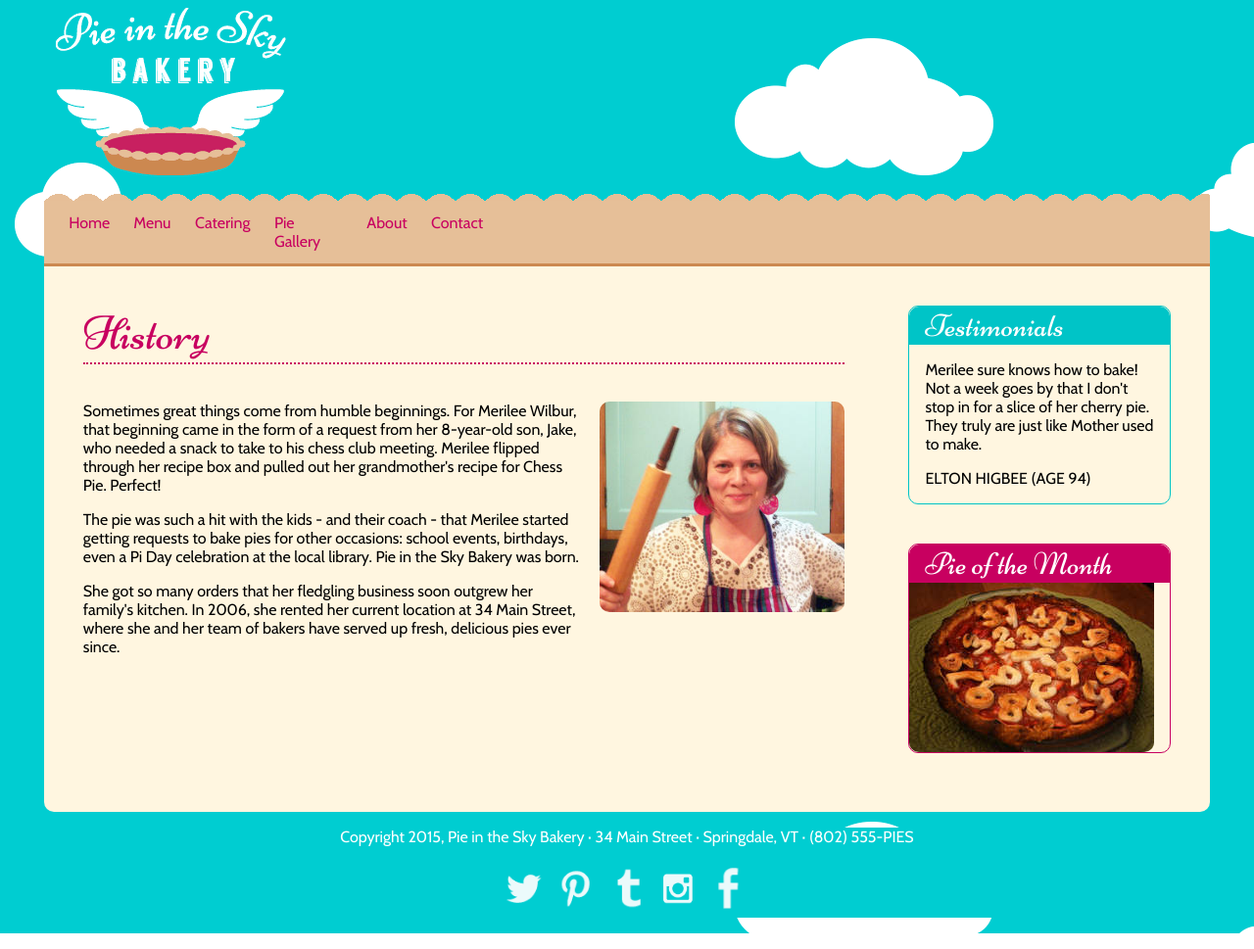
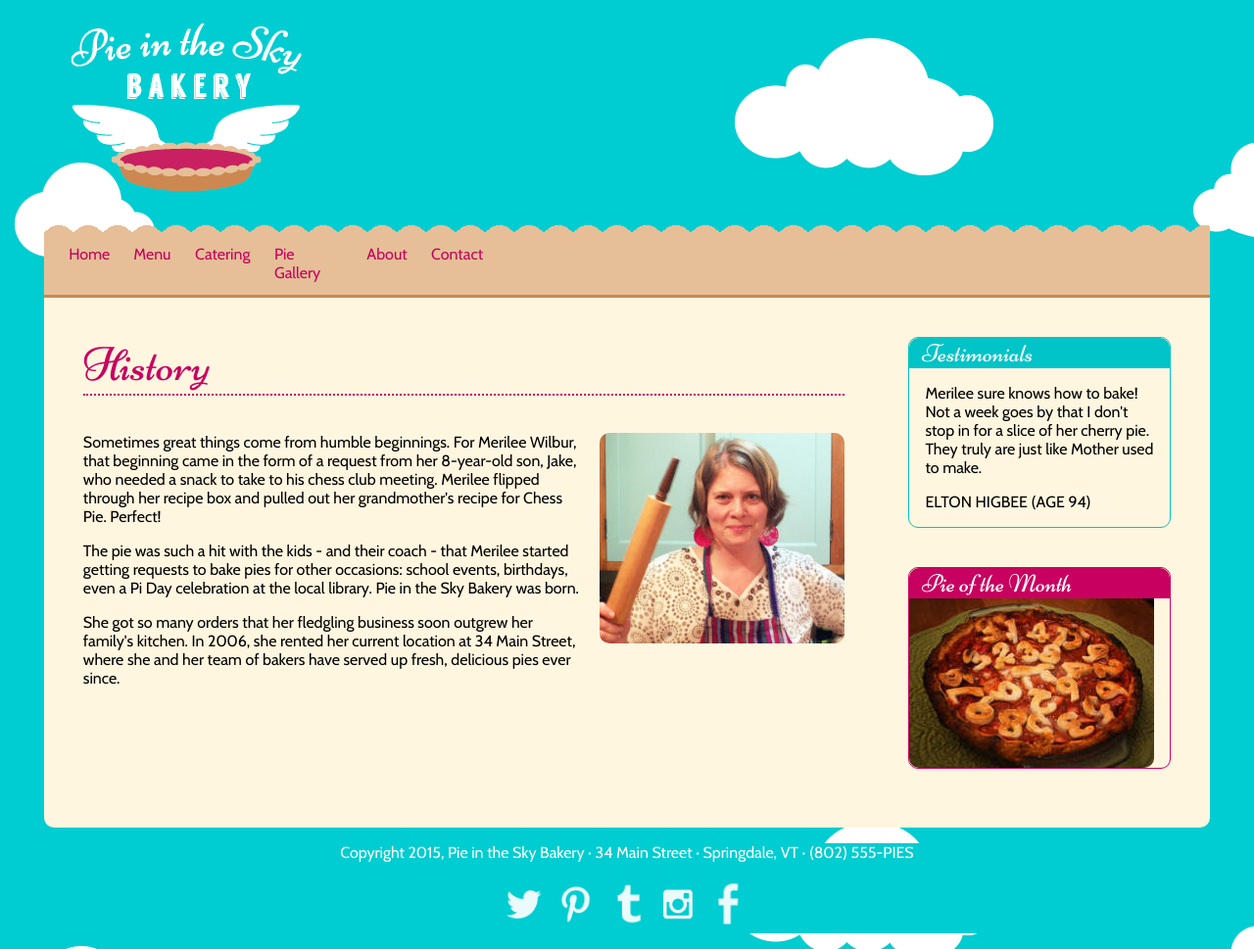
Before and after one commit to fscarol/float-to-flex-exercise, a plain HTML site: page history.html in a window 1280 px wide. Shown: the whole page at 98% size. Drawn offline with nearby package versions, Linux system fonts and the light colour scheme.

Commit message:
Some improve suggestions. Logo in small and medium screen sizes is centered. Logo now is also flex. Some headers, margins and paddings modified to better visualization.

```diff
--- a/css/styles.css
+++ b/css/styles.css
@@ -28,13 +28,19 @@ h6 {
     color: #c80060;
 }
 
+h2 {
+    font-size: 2em;
+}
+
 .wrapper {
     margin: 0 auto;
 }
 
 .logo {
-    display: block;
-    margin: 0;
+    display: flex;
+    flex-flow: row nowrap;
+    justify-content: center;
+    margin: 1em;
 }
 
 nav {
@@ -102,6 +108,7 @@ article img {
 
 .testimonials h3,
 .pie-of-month h3 {
+    font-size: 1.6em;
     margin: 0;
     color: #ffffff;
     background-color: #00c4c7;
@@ -181,6 +188,10 @@ footer ul {
        margin-right: 1.5em;
     }
 
+    .history > h2 {
+        margin-top: 0;
+    }
+
     .secondary-content {
         justify-content: space-between;
     }
@@ -195,6 +206,10 @@ footer ul {
 @media screen and (min-width: 850px) {
     body {
         margin: 0 2.8em;
+    }
+
+    .logo {
+        justify-content: flex-start;
     }
 
     .main-content {
@@ -234,6 +249,7 @@ footer ul {
         margin: 0;
     }
 
+
     h3 {
         font-size: 2em;
     }
```
